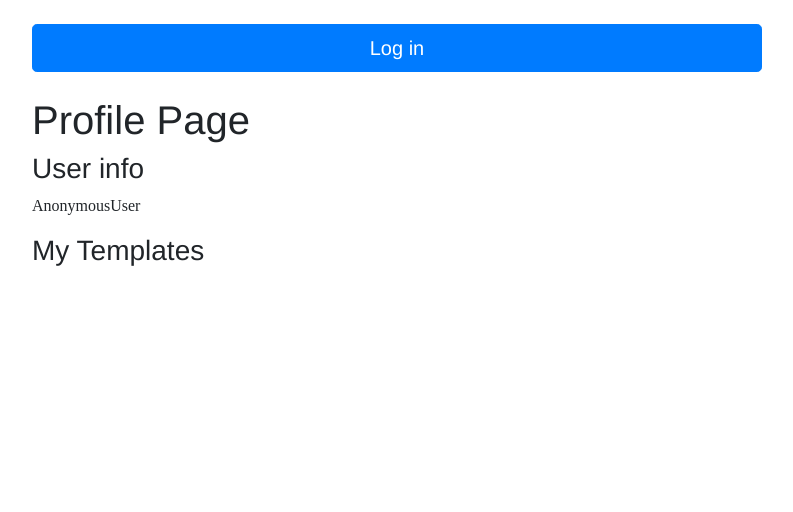
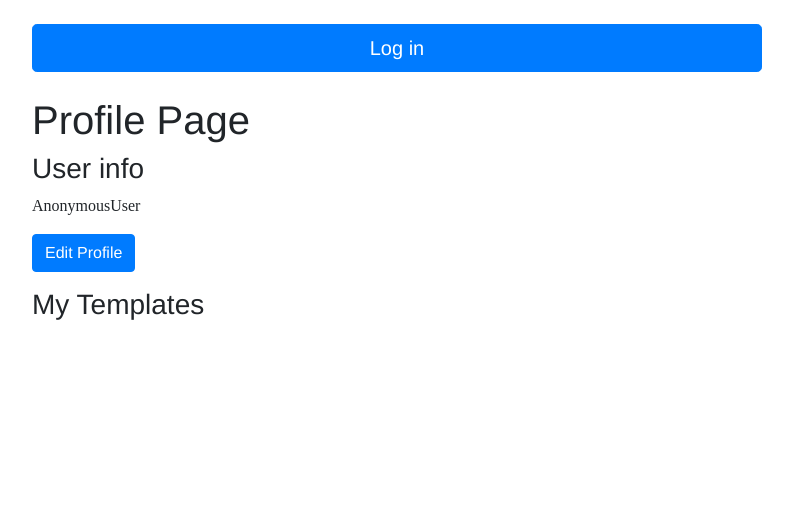
Before and after one commit to AnthonyEsquivel/CivicConnect, a Django app: page /profile/ in a window 1280 px wide. Shown: the part 56-568 px from the top of the page, without its empty margins (53-846 px from the left). Run offline with Django 3.2, Linux system fonts and the light colour scheme; data that the repository does not hold is empty; some libraries are stand-ins or nearby versions.

Commit message:
Updated profile-templates

```diff
--- a/mainapp/forms.py
+++ b/mainapp/forms.py
@@ -19,3 +19,8 @@ class EditProfileForm(ModelForm):
     class Meta:
         model = Profile
         fields = ['first_name', 'last_name', 'location']
+
+    def __init__(self, *args, **kwargs):
+        super(ModelForm, self).__init__(*args, **kwargs)
+
+        profile = kwargs.get('instance')
--- a/mainapp/models.py
+++ b/mainapp/models.py
@@ -15,7 +15,6 @@ class Profile(models.Model):
     location = models.CharField(max_length=200, blank=True)
     first_name = models.CharField(max_length=200, blank=True)
     last_name = models.CharField(max_length=200, blank=True)
-    location = models.CharField(max_length=200, blank=True)
 
 class Template(models.Model):
     temp_name = models.CharField(max_length=200)
--- a/mainapp/templates/mainapp/profile.html
+++ b/mainapp/templates/mainapp/profile.html
@@ -13,6 +13,11 @@
                 <p> {{ user }} </p>
             </div>
         </div>
+        <div class="panel-body">
+            <div class="form-group">
+                    <input type = button class="btn btn-primary" onclick = "location.href='/editProfile'" value='Edit Profile'>
+            </div>
+        </div>
     </div>
 </form>
 <h3>My Templates</h3>
--- a/mainapp/views.py
+++ b/mainapp/views.py
@@ -1,9 +1,8 @@
 from django.shortcuts import  get_object_or_404, render, reverse
+from django.views.generic.edit import UpdateView
 from django.http import HttpResponse, HttpResponseRedirect
-from .models import Template
-from .models import Profile
-from .forms import TemplateForm
-from .forms import EditProfileForm
+from .models import Template, Profile
+from .forms import TemplateForm, EditProfileForm
 from django.contrib.auth import logout
 
 
@@ -24,19 +23,20 @@ def profile(request):
         'templates': Template.objects.all()
     })
 def edit_profile(request):
-    user = request.user
-    form = EditProfileForm(request.POST or None, initial={'first_name':user.first_name, 'last_name':user.last_name, 'location':user.location})
+    newProfile = Profile(first_name="", last_name="", location="")
+    form = EditProfileForm(request.POST)
     if request.method == 'POST':
         if form.is_valid():
             user.first_name = request.POST['first_name']
             user.last_name = request.POST['last_name']
-            user.location = request.POST['location']
+            user.location  = request.POST['location']
             user.save()
             return HttpResponseRedirect('%s'%(reverse('profile')))
     context = {
         "form": form
     }
     return render(request, "mainapp/editProfile.html", context)
+
 
 def makeTemplate(request):
     if request.method == 'POST':
```
Also changed, not shown: mainapp/migrations/0003_profile.py (added).
